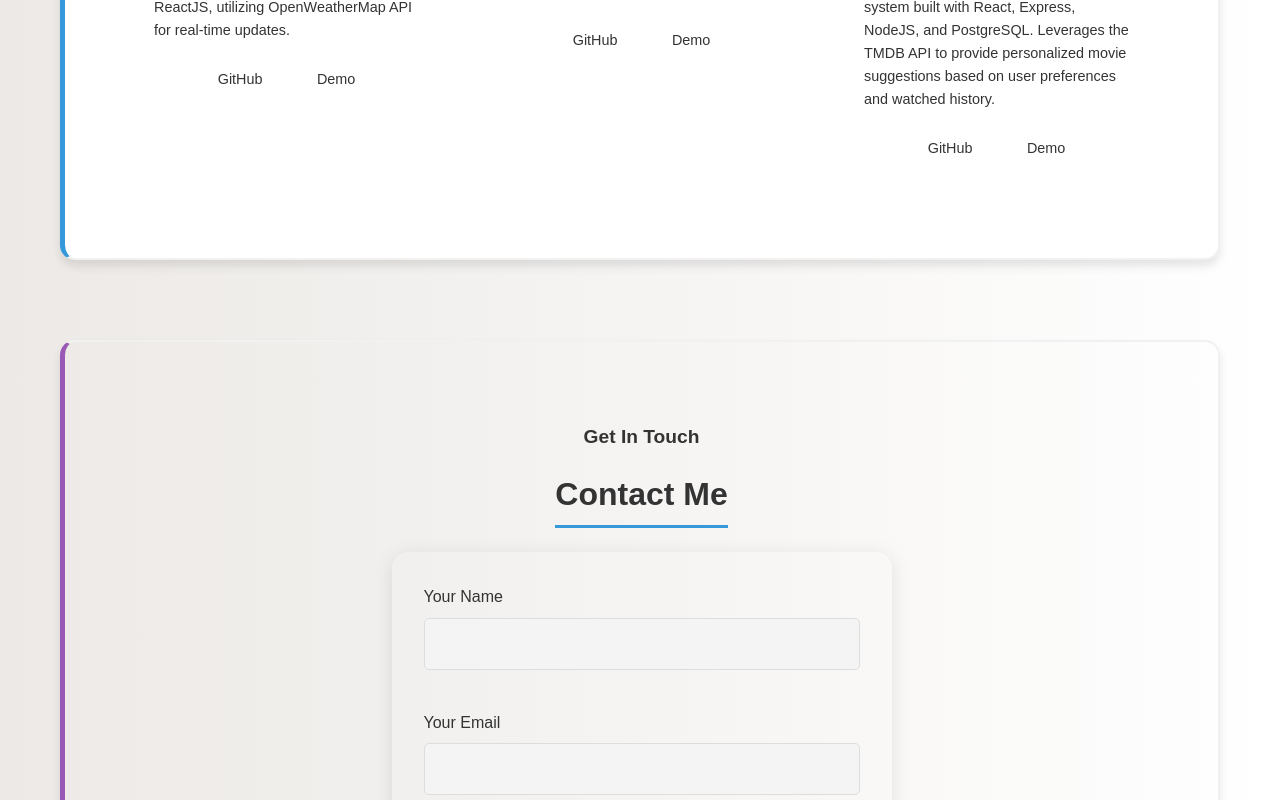
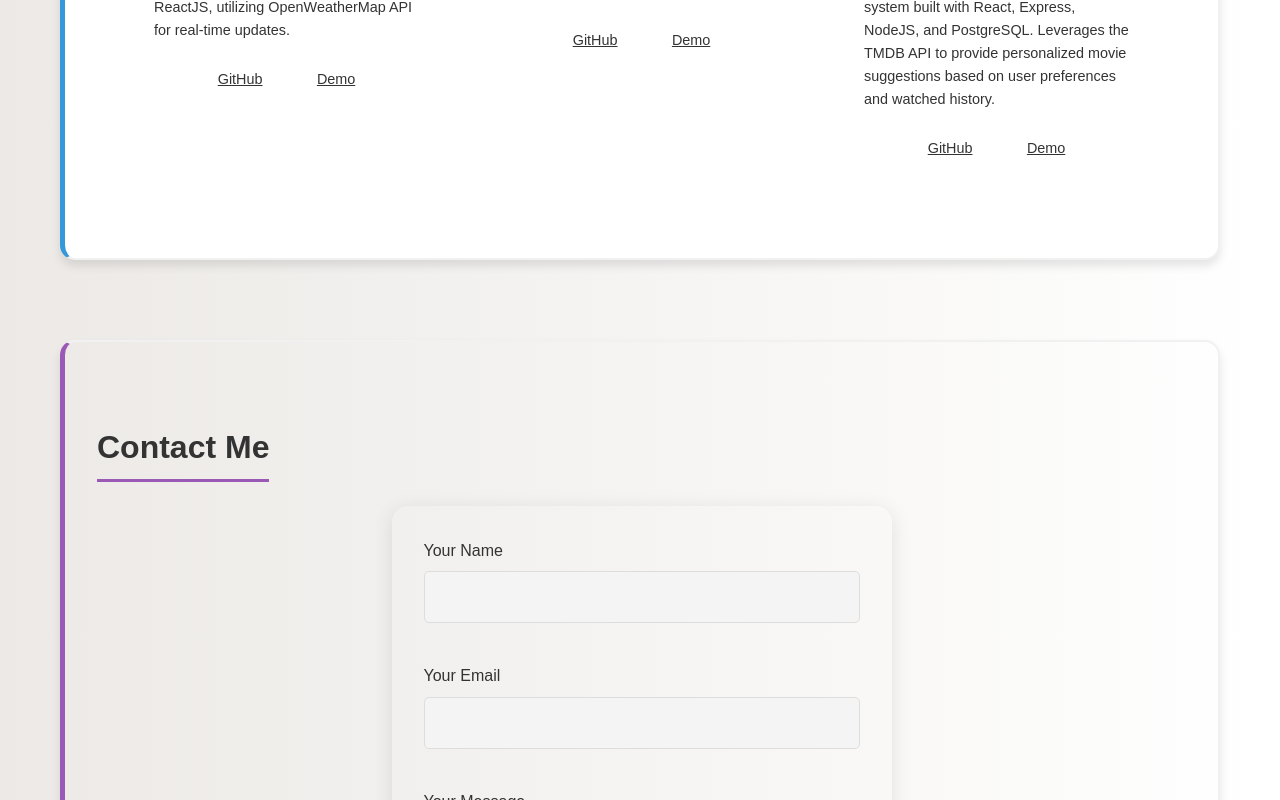
Before and after one commit to MrJayMac/PortfolioWebsite, a React (Create React App) app in the folder client/: page / in a window 1280 px wide. Shown: the part 1400-2200 px from the top of the page. Built offline with nearby package versions, Linux system fonts and the light colour scheme.

Commit message:
fixing alignments

```diff
--- a/client/src/components/Contact/Contact.css
+++ b/client/src/components/Contact/Contact.css
@@ -1,19 +1,7 @@
 #contact {
   background-color: var(--color-bg);
   padding: 5rem 2rem;
-  text-align: center;
-}
-
-h5 {
-  font-size: 1.2rem;
-  color: var(--color-light);
-  margin-bottom: 1rem;
-}
-
-h2 {
-  font-size: 2rem;
-  color: var(--color-dark);
-  margin-bottom: 3rem;
+  text-align: left;
 }
 
 .contact__container {
@@ -61,8 +49,6 @@ h2 {
 }
 
 
-
-
 .contact__form-inputs textarea {
   resize: vertical;
 }
--- a/client/src/components/Contact/Contact.jsx
+++ b/client/src/components/Contact/Contact.jsx
@@ -45,8 +45,7 @@ const Contact = () => {
 
   return (
     <section id="contact">
-      <h5 className='skills_contact'>Get In Touch</h5>
-      <h2 className='skills_contact'>Contact Me</h2>
+      <h2>Contact Me</h2>
 
       <div className="contact__container">
         <form onSubmit={handleSubmit} className="contact__form">
--- a/client/src/index.css
+++ b/client/src/index.css
@@ -3,7 +3,6 @@
   padding: 0;
   box-sizing: border-box;
 }
-
 
 body {
   font-family: 'Arial', sans-serif;
@@ -24,17 +23,11 @@ h1, h3 {
   text-shadow: 1px 1px 2px rgba(0, 0, 0, 0.1);
 }
 
-
-a {
-  text-decoration: none;
-  color: #3498db;
-  transition: color 0.3s ease;
+h2 {
+  font-size: 2rem;
+  color: var(--color-dark);
+  margin-bottom: 3rem;
 }
-
-a:hover {
-  color: #2980b9;
-}
-
 
 button {
   cursor: pointer;
@@ -52,7 +45,6 @@ button:hover {
   color: #007bff;
   border-color: #ccc;
 }
-
 
 
 #root {
@@ -78,12 +70,31 @@ section:hover {
   transform: translateY(-5px);
 }
 
+
 section h1, section h2 {
   margin-bottom: 1.5rem;
-  border-bottom: 3px solid #3498db;
+  border-bottom: 3px solid;
   display: inline-block;
   padding-bottom: 5px;
 }
+
+
+#about h1, #about h2 {
+  border-bottom-color: #e74c3c;
+}
+
+#projects h1, #projects h2 {
+  border-bottom-color: #3498db;
+}
+
+#skills h1, #skills h2 {
+  border-bottom-color: #2ecc71;
+}
+
+#contact h1, #contact h2 {
+  border-bottom-color: #9b59b6;
+}
+
 
 #about, #projects, #skills, #contact {
   margin: 5rem 0;
```
